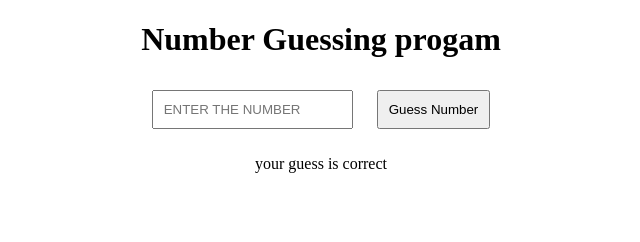
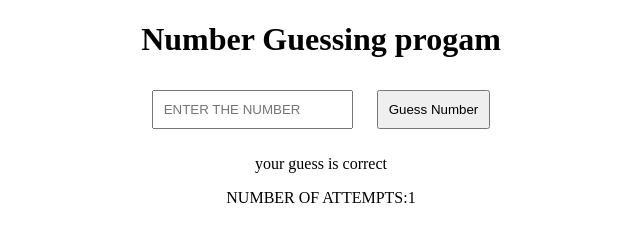
Before and after one commit to YUVARAJ-2-9/SEC-LAB, a plain HTML site: page guess num.html in a window 1280 px wide. Both pictures are taken after a click on the button "Guess Number". Shown: the whole page, without its empty margins (319-959 px from the left). Drawn offline with Linux system fonts and the light colour scheme.

Commit message:
guess num.html

```diff
--- a/guess num.html
+++ b/guess num.html
@@ -40,6 +40,7 @@
             else{
                 document.getElementById("feedback").innerText="your guess is correct"
             }
+            document.getElementById("Attempts").innerText="NUMBER OF ATTEMPTS:"+count;
         }
     </script>
 
```
